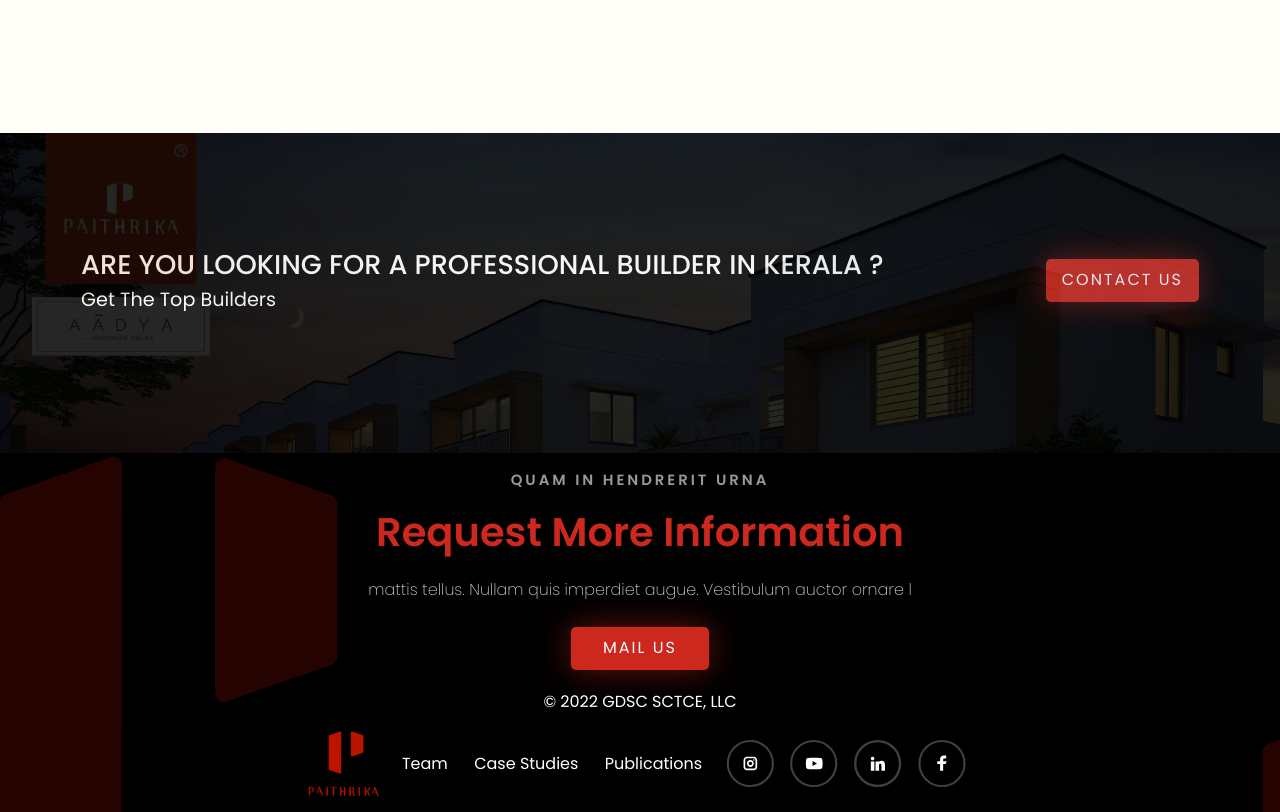
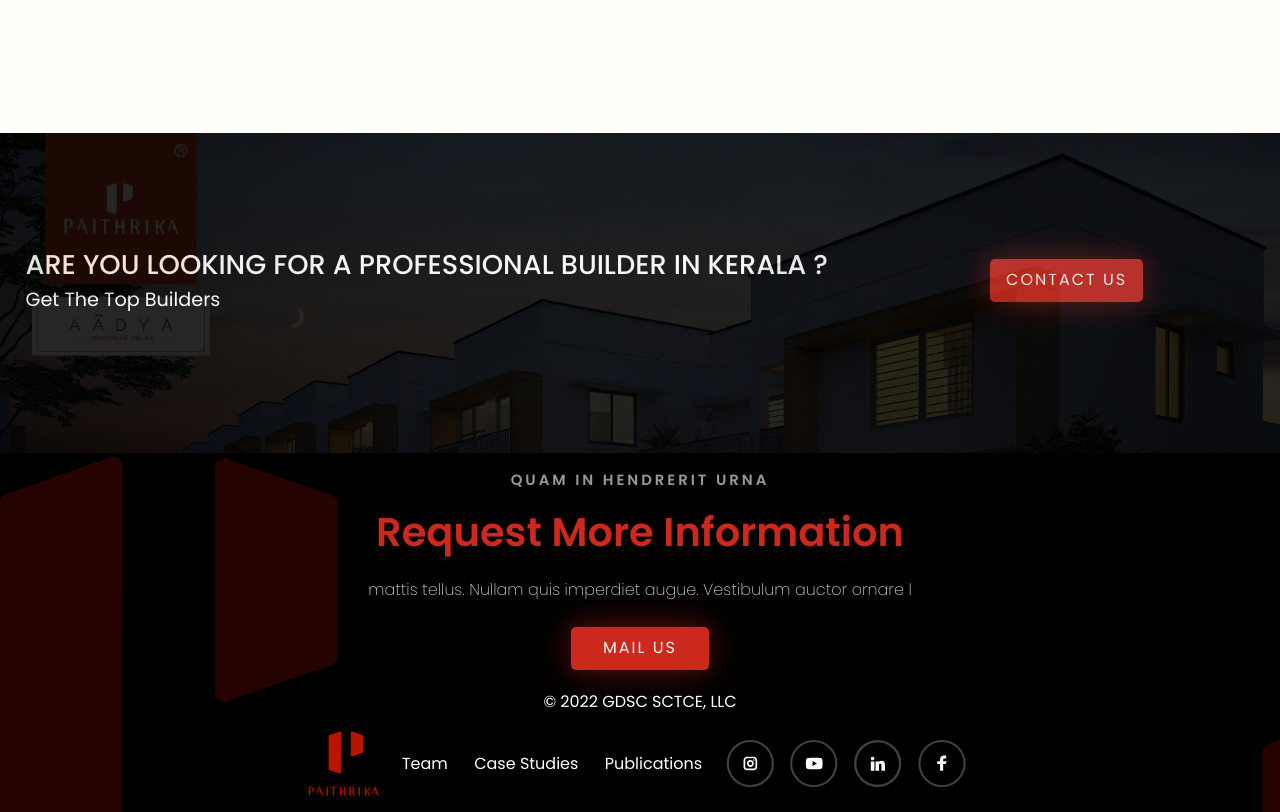
Before and after one commit to 4N1Z/PaithrikaHome, a React (Vite) app: page / in a window 1280 px wide. Shown: the part 5320-6132 px from the top of the page. Built offline with nearby package versions, Linux system fonts and the light colour scheme.

Commit message:
Main Updated

```diff
--- a/src/components/MainContact/MainContact.css
+++ b/src/components/MainContact/MainContact.css
@@ -24,11 +24,22 @@
 .contactNameMain {
 
     color: var(--bg-color);
-    display: flex;
     padding:7em 0 5em 0;
+
+    /* display: flex;
     flex-direction: row;
-    justify-content: space-around;
     align-items: center;
+    justify-content: space-around; */
+
+    /* display: grid;
+    grid-template-columns: 1fr 1fr; */
+
+    display: grid;
+    grid-template-columns: 2fr 1fr;
+    text-transform: uppercase;
+    /* letter-spacing: 2px; */
+    align-items: center;
+    justify-items: center;
 
     text-transform: uppercase;
     /* letter-spacing: 2px; */
```
